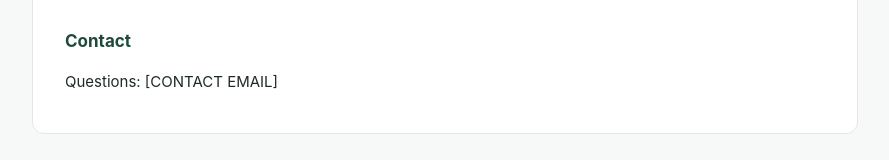
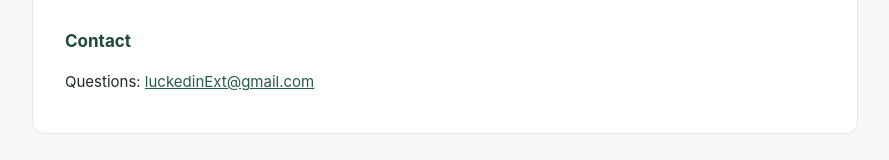
Before and after one commit to LiangchenLi0525/luckedin-privacy, a plain HTML site: page index.html in a window 1280 px wide. Shown: the part 1743-1903 px from the top of the page, without its empty margins (195-1084 px from the left). Drawn offline with Linux system fonts and the light colour scheme.

Commit message:
Update the privacy policy

```diff
--- a/index.html
+++ b/index.html
@@ -58,7 +58,7 @@
     <h2>Changes</h2>
     <p>If LuckedIn's data practices change, this policy will be updated and the change shown in the extension before it takes effect.</p>
     <h2>Contact</h2>
-    <p>Questions: [CONTACT EMAIL]</p>
+    <p>Questions: <a href="mailto:luckedinExt@gmail.com" target="_blank">luckedinExt@gmail.com</a></p>
   </main>
 </body>
 </html>
```
